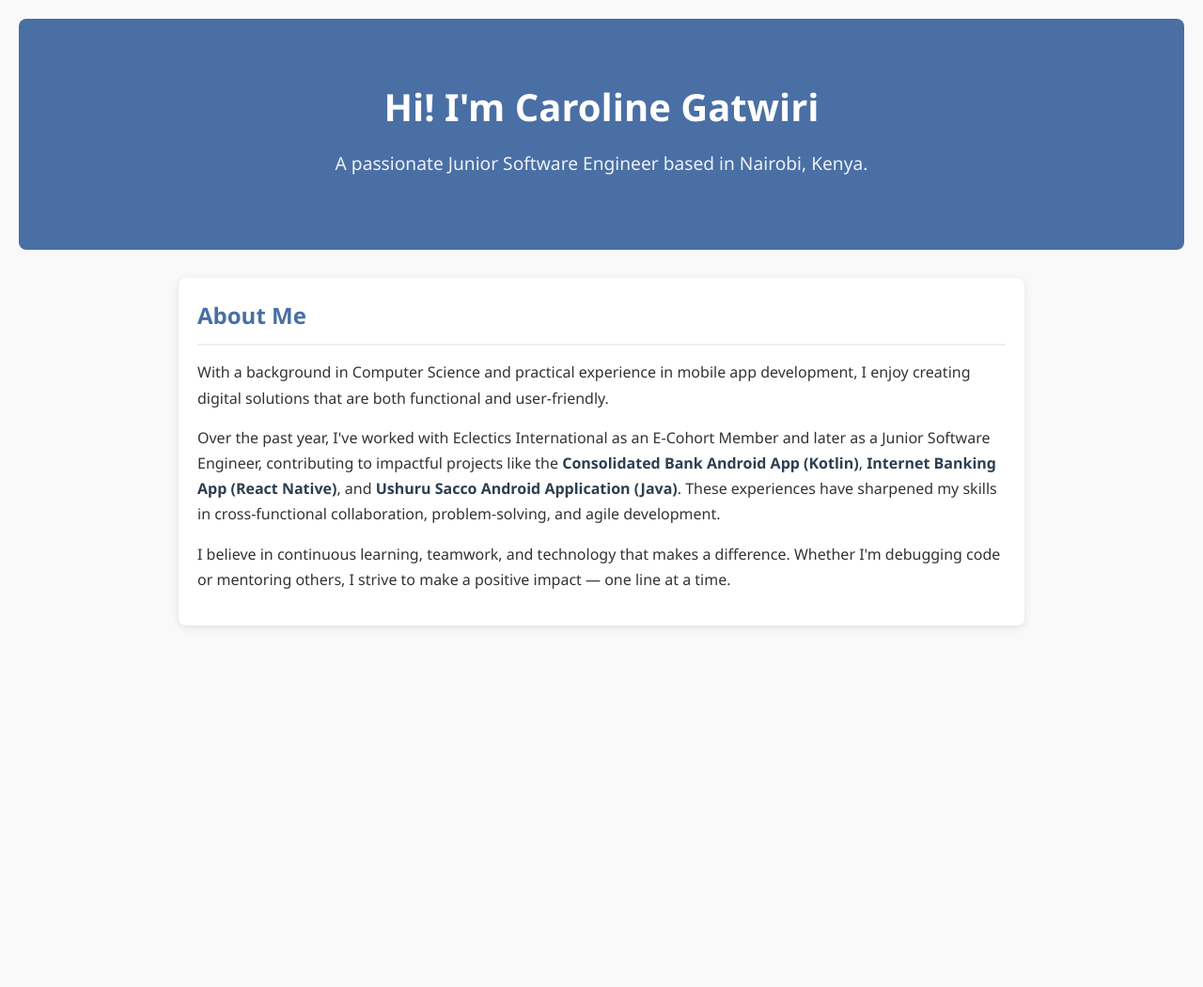
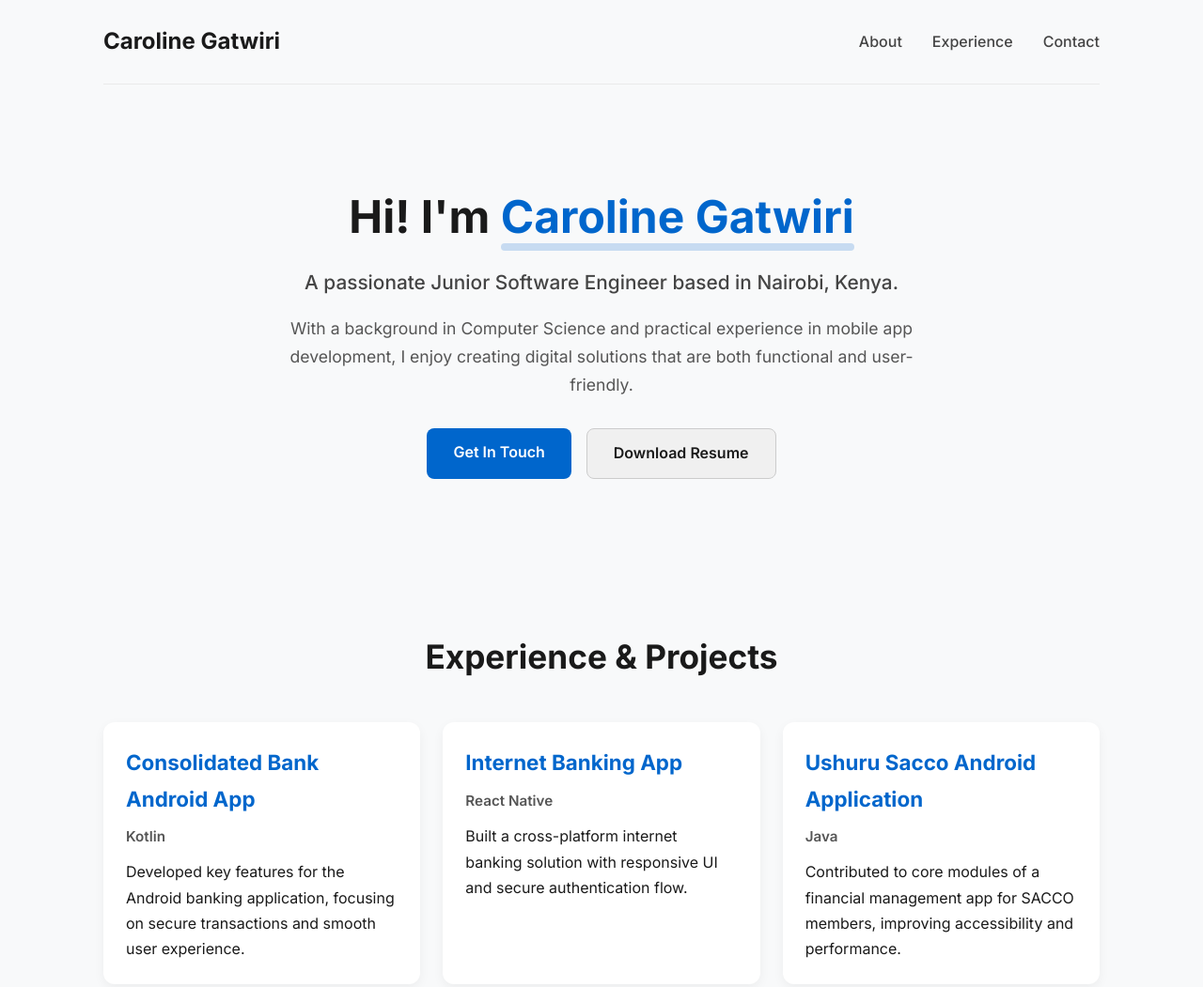
Before and after one commit to Caroline-Gatwiri/Caroline-Gatwiri-Portfolio, a plain HTML site: page index.html in a window 1280 px wide. Shown: the top 1051 px of the page at 94% size. Before the commit the page ends 800 px from the top, so only its background shows below. Drawn offline with Linux system fonts and the light colour scheme.

Commit message:
Some modifications

```diff
--- a/index.html
+++ b/index.html
@@ -3,26 +3,96 @@
 <head>
   <meta charset="UTF-8" />
   <meta name="viewport" content="width=device-width, initial-scale=1.0"/>
-  <title>Caroline Gatwiri | Portfolio</title>
+  <title>Caroline Gatwiri | Software Engineer</title>
   <link rel="stylesheet" href="styles.css" />
+  <link href="https://fonts.googleapis.com/css2?family=Inter:wght@300;400;500;600;700&display=swap" rel="stylesheet">
 </head>
 <body>
-  <header>
-    <h1>Hi! I'm Caroline Gatwiri</h1>
-    <p>A passionate Junior Software Engineer based in Nairobi, Kenya.</p>
+  <div class="container">
+    <!-- Header & Navigation -->
+    <header class="header">
+      <div class="nav-container">
+        <a href="#" class="logo">Caroline Gatwiri</a>
+        <nav class="nav">
+          <a href="#about" class="nav-link">About</a>
+          <a href="#experience" class="nav-link">Experience</a>
+          <a href="#contact" class="nav-link">Contact</a>
+        </nav>
+      </div>
     </header>
 
-  <section id="about">
+    <!-- Main Content -->
+    <main>
+      <!-- Hero Section -->
+      <section class="hero">
+        <div class="hero-content">
+          <h1>Hi! I'm <span class="highlight">Caroline Gatwiri</span></h1>
+          <p class="subtitle">A passionate Junior Software Engineer based in Nairobi, Kenya.</p>
+          <p class="description">
+            With a background in Computer Science and practical experience in mobile app development,
+            I enjoy creating digital solutions that are both functional and user-friendly.
+          </p>
+          <div class="cta-buttons">
+            <a href="#contact" class="btn btn-primary">Get In Touch</a>
+            <a href="#" class="btn btn-secondary" download>Download Resume</a>
+          </div>
+        </div>
+      </section>
+
+      <!-- Experience Section -->
+      <section id="experience" class="experience">
+        <h2>Experience & Projects</h2>
+        <div class="projects">
+          <div class="project-card">
+            <h3>Consolidated Bank Android App</h3>
+            <p class="tech">Kotlin</p>
+            <p>Developed key features for the Android banking application, focusing on secure transactions and smooth user experience.</p>
+          </div>
+
+          <div class="project-card">
+            <h3>Internet Banking App</h3>
+            <p class="tech">React Native</p>
+            <p>Built a cross-platform internet banking solution with responsive UI and secure authentication flow.</p>
+          </div>
+
+          <div class="project-card">
+            <h3>Ushuru Sacco Android Application</h3>
+            <p class="tech">Java</p>
+            <p>Contributed to core modules of a financial management app for SACCO members, improving accessibility and performance.</p>
+          </div>
+        </div>
+      </section>
+
+      <!-- About Section -->
+      <section id="about" class="about">
         <h2>About Me</h2>
         <p>
-      With a background in Computer Science and practical experience in mobile app development, I enjoy creating digital solutions that are both functional and user-friendly.
+          Over the past year, I've worked with <strong>Eclectics International</strong> as an E-Cohort Member and later as a Junior Software Engineer.
+          These experiences have sharpened my skills in cross-functional collaboration, problem-solving, and agile development.
         </p>
         <p>
-      Over the past year, I've worked with Eclectics International as an E-Cohort Member and later as a Junior Software Engineer, contributing to impactful projects like the <strong>Consolidated Bank Android App (Kotlin)</strong>, <strong>Internet Banking App (React Native)</strong>, and <strong>Ushuru Sacco Android Application (Java)</strong>. These experiences have sharpened my skills in cross-functional collaboration, problem-solving, and agile development.
-    </p>
-    <p>
-      I believe in continuous learning, teamwork, and technology that makes a difference. Whether I'm debugging code or mentoring others, I strive to make a positive impact — one line at a time.
+          I believe in continuous learning, teamwork, and technology that makes a difference.
+          Whether I'm debugging code or mentoring others, I strive to make a positive impact — one line at a time.
         </p>
       </section>
+
+      <!-- Contact Section -->
+      <section id="contact" class="contact">
+        <h2>Let's Connect</h2>
+        <p>I'm always open to discussing new opportunities, collaborations, or tech conversations.</p>
+        <a href="mailto:carolinegatwirii@gmail.com" class="btn btn-outline">Say Hello</a>
+      </section>
+    </main>
+
+    <!-- Footer -->
+    <footer class="footer">
+      <p>&copy; <span id="year"></span> Caroline Gatwiri. All rights reserved.</p>
+    </footer>
+  </div>
+
+  <script>
+    // Set current year in footer
+    document.getElementById('year').textContent = new Date().getFullYear();
+  </script>
 </body>
 </html>
--- a/styles.css
+++ b/styles.css
@@ -1,4 +1,4 @@
-/* styles.css */
+/* Reset & Base Styles */
 * {
     margin: 0;
     padding: 0;
@@ -6,53 +6,257 @@
   }
 
   body {
-    font-family: 'Segoe UI', Tahoma, Geneva, Verdana, sans-serif;
+    font-family: 'Inter', -apple-system, BlinkMacSystemFont, sans-serif;
+    background-color: #f8f9fa;
+    color: #1a1a1a;
     line-height: 1.7;
-    color: #333;
-    background-color: #f9f9f9;
-    padding: 20px;
   }
 
-  header {
-    text-align: center;
-    padding: 60px 20px;
-    background-color: #4a6fa5;
-    color: white;
-    border-radius: 8px;
-    margin-bottom: 30px;
+  .container {
+    max-width: 1100px;
+    margin: 0 auto;
+    padding: 0 20px;
   }
 
-  header h1 {
-    font-size: 2.5rem;
-    margin-bottom: 10px;
+  /* Header & Navigation */
+  .header {
+    padding: 24px 0;
+    border-bottom: 1px solid #eaeaea;
   }
 
-  header p {
-    font-size: 1.2rem;
-    opacity: 0.9;
+  .nav-container {
+    display: flex;
+    justify-content: space-between;
+    align-items: center;
   }
 
-  section {
-    max-width: 900px;
-    margin: 0 auto;
-    padding: 20px;
-    background-color: white;
-    border-radius: 8px;
-    box-shadow: 0 2px 10px rgba(0,0,0,0.1);
+  .logo {
+    font-size: 1.5rem;
+    font-weight: 700;
+    color: #1a1a1a;
+    text-decoration: none;
   }
 
-  h2 {
-    color: #4a6fa5;
-    margin-bottom: 15px;
-    border-bottom: 2px solid #eee;
-    padding-bottom: 10px;
+  .nav {
+    display: flex;
+    gap: 2rem;
   }
 
-  p {
-    margin-bottom: 15px;
+  .nav-link {
+    text-decoration: none;
+    color: #444;
+    font-weight: 500;
+    transition: color 0.3s ease;
   }
 
-  strong {
-    color: #2c3e50;
+  .nav-link:hover {
+    color: #0066cc;
+  }
+
+  /* Hero Section */
+  .hero {
+    padding: 100px 0 80px;
+    text-align: center;
+  }
+
+  .hero-content h1 {
+    font-size: 3rem;
+    margin-bottom: 12px;
+    font-weight: 700;
+  }
+
+  .highlight {
+    color: #0066cc;
+    position: relative;
+    display: inline-block;
+  }
+
+  .highlight::after {
+    content: "";
+    position: absolute;
+    width: 100%;
+    height: 8px;
+    background: rgba(0, 102, 204, 0.2);
+    bottom: 4px;
+    left: 0;
+    z-index: -1;
+    border-radius: 4px;
+  }
+
+  .subtitle {
+    font-size: 1.3rem;
+    color: #444;
+    margin-bottom: 16px;
+    font-weight: 500;
+  }
+
+  .description {
+    max-width: 700px;
+    margin: 0 auto 32px;
+    font-size: 1.1rem;
+    color: #555;
+  }
+
+  .cta-buttons {
+    display: flex;
+    justify-content: center;
+    gap: 16px;
+    flex-wrap: wrap;
+  }
+
+  .btn {
+    padding: 12px 28px;
+    border-radius: 8px;
     font-weight: 600;
+    text-decoration: none;
+    transition: all 0.3s ease;
+    display: inline-block;
   }
+
+  .btn-primary {
+    background-color: #0066cc;
+    color: white;
+  }
+
+  .btn-primary:hover {
+    background-color: #0055aa;
+    transform: translateY(-2px);
+  }
+
+  .btn-secondary {
+    background-color: #f0f0f0;
+    color: #1a1a1a;
+    border: 1px solid #ccc;
+  }
+
+  .btn-secondary:hover {
+    background-color: #e0e0e0;
+    transform: translateY(-2px);
+  }
+
+  .btn-outline {
+    background-color: transparent;
+    color: #0066cc;
+    border: 2px solid #0066cc;
+    padding: 12px 32px;
+  }
+
+  .btn-outline:hover {
+    background-color: #0066cc;
+    color: white;
+    transform: translateY(-2px);
+  }
+
+  /* Experience Section */
+  .experience, .about, .contact {
+    padding: 80px 0;
+  }
+
+  .experience h2, .about h2, .contact h2 {
+    font-size: 2.2rem;
+    margin-bottom: 40px;
+    text-align: center;
+    color: #1a1a1a;
+  }
+
+  .projects {
+    display: grid;
+    grid-template-columns: repeat(auto-fit, minmax(300px, 1fr));
+    gap: 24px;
+  }
+
+  .project-card {
+    background: white;
+    padding: 24px;
+    border-radius: 12px;
+    box-shadow: 0 4px 12px rgba(0, 0, 0, 0.05);
+    transition: transform 0.3s ease, box-shadow 0.3s ease;
+  }
+
+  .project-card:hover {
+    transform: translateY(-6px);
+    box-shadow: 0 10px 20px rgba(0, 0, 0, 0.1);
+  }
+
+  .project-card h3 {
+    font-size: 1.4rem;
+    margin-bottom: 8px;
+    color: #0066cc;
+  }
+
+  .tech {
+    font-weight: 600;
+    color: #555;
+    margin-bottom: 12px;
+    font-size: 0.95rem;
+  }
+
+  /* About Section */
+  .about p {
+    font-size: 1.1rem;
+    color: #555;
+    margin-bottom: 20px;
+    max-width: 800px;
+    margin-left: auto;
+    margin-right: auto;
+  }
+
+  /* Contact Section */
+  .contact {
+    text-align: center;
+  }
+
+  .contact p {
+    font-size: 1.2rem;
+    color: #444;
+    margin-bottom: 24px;
+  }
+
+  /* Footer */
+  .footer {
+    text-align: center;
+    padding: 30px 0;
+    color: #777;
+    font-size: 0.9rem;
+    border-top: 1px solid #eaeaea;
+    margin-top: 40px;
+  }
+
+  /* Responsive Adjustments */
+  @media (max-width: 768px) {
+    .hero-content h1 {
+      font-size: 2.5rem;
+    }
+
+    .subtitle {
+      font-size: 1.1rem;
+    }
+
+    .nav {
+      gap: 1rem;
+    }
+
+    .cta-buttons {
+      flex-direction: column;
+      align-items: center;
+    }
+
+    .btn {
+      width: 80%;
+      text-align: center;
+    }
+  }
+
+  @media (max-width: 480px) {
+    .hero {
+      padding: 60px 0;
+    }
+
+    .hero-content h1 {
+      font-size: 2rem;
+    }
+
+    .projects {
+      grid-template-columns: 1fr;
+    }
+  }
```
Lines whose indentation alone changed are shown as unchanged.
